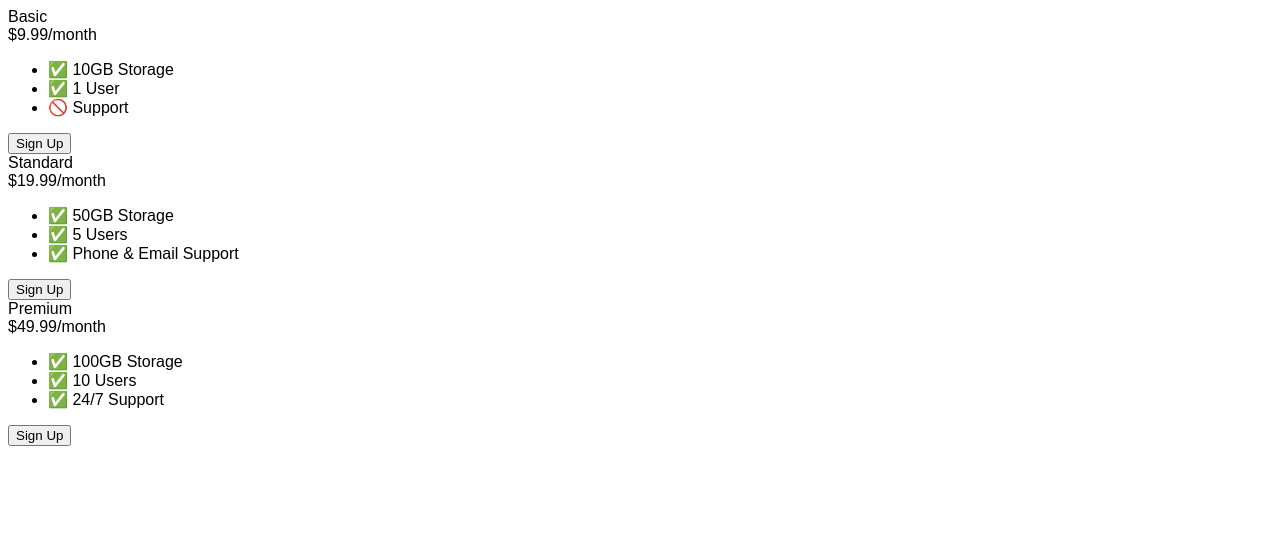
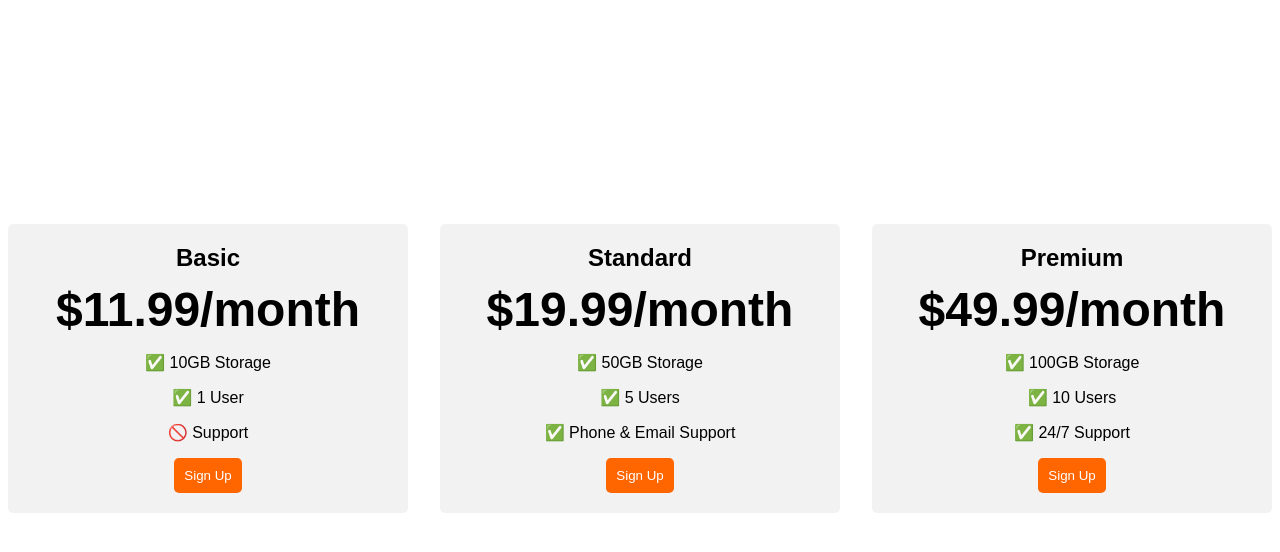
Before and after one commit to Ayush-Goyal-2010/Web-Development-Bootcamp-By-Angela-Yu, a plain HTML site: page 9.2 Flexbox Pricing Table Project/index.html in a window 1280 px wide. Drawn offline with Linux system fonts and the light colour scheme; a web font is replaced by a local one.

Commit message:
Web Development Bootcamp

```diff
--- a/9.2 Flexbox Pricing Table Project/index.html
+++ b/9.2 Flexbox Pricing Table Project/index.html
@@ -1,3 +1,5 @@
+<!-- Done On 31/12/2023 -->
+
 <!DOCTYPE html>
 <html>
 
@@ -11,9 +13,55 @@
       font-family: 'Sono', sans-serif;
     }
 
+    .pricing-container{
+      display: flex;
+      height: 90vh;
+      justify-content: center;
+      align-items: center;
+      gap: 2rem;
+    }
+
+    .pricing-plan {
+      flex: 1;
+      background-color: #f2f2f2;
+      max-width: 400px;
+      padding: 20px;
+      text-align: center;
+      border-radius: 5px;
+    }
+
+    .plan-button {
+      border: 0;
+      background-color: #ff6600;
+      color: white;
+      border-radius: 5px;
+      padding: 10px;
+    }
+
+    .plan-title {
+      font-size: 24px;
+      font-weight: bold;
+      margin-bottom: 10px;
+    }
+
+    .plan-price {
+      font-size: 48px;
+      font-weight: bold;
+      margin-bottom: 10px;
+    }
+
+    .plan-features {
+      list-style: none;
+      margin: 0;
+      padding: 0;
+    }
+
     /* Hint: What can you do with a media query and flexbox? */
     @media (max-width: 1250px) {
-
+      .pricing-container{
+        flex-direction: column;
+        height: 100%;
+    }
     }
   </style>
 </head>
@@ -22,11 +70,11 @@
   <div class="pricing-container">
     <div class="pricing-plan">
       <div class="plan-title">Basic</div>
-      <div class="plan-price">$9.99/month</div>
+      <div class="plan-price">$11.99/month</div>
       <ul class="plan-features">
-        <li>✅ 10GB Storage</li>
-        <li>✅ 1 User</li>
-        <li>🚫 Support</li>
+        <p>✅ 10GB Storage</p>
+        <p>✅ 1 User</p>
+        <p>🚫 Support</p>
       </ul>
       <button class="plan-button">Sign Up</a>
     </div>
@@ -34,9 +82,9 @@
       <div class="plan-title">Standard</div>
       <div class="plan-price">$19.99/month</div>
       <ul class="plan-features">
-        <li>✅ 50GB Storage</li>
-        <li>✅ 5 Users</li>
-        <li>✅ Phone &amp; Email Support</li>
+        <p>✅ 50GB Storage</p>
+        <p>✅ 5 Users</p>
+        <p>✅ Phone &amp; Email Support</p>
       </ul>
       <button class="plan-button">Sign Up</a>
     </div>
@@ -44,9 +92,9 @@
       <div class="plan-title">Premium</div>
       <div class="plan-price">$49.99/month</div>
       <ul class="plan-features">
-        <li>✅ 100GB Storage</li>
-        <li>✅ 10 Users</li>
-        <li>✅ 24/7 Support</li>
+        <p>✅ 100GB Storage</p>
+        <p>✅ 10 Users</p>
+        <p>✅ 24/7 Support</p>
       </ul>
       <button class="plan-button">Sign Up</a>
     </div>
```
Also changed, not shown: 8.0 CSS Display/index.html (+2 -0 lines), 8.1 CSS Float/index.html (+2 -0 lines), 8.2 Responsiveness/index.html (+2 -0 lines), 8.3 Media Query/index.html (+2 -0 lines), 8.4 Web Design Agency Project/index.html (+2 -0 lines), 9.0 Display Flex/index.html (+4 -0 lines), 9.1 Flex Direction/index.html (+9 -2 lines).
